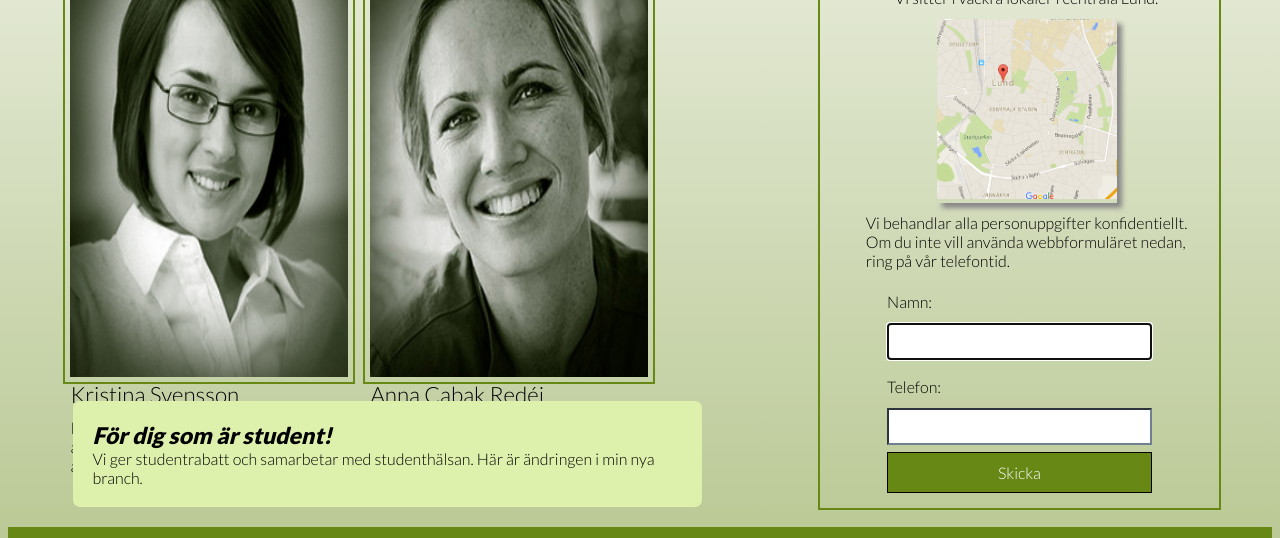
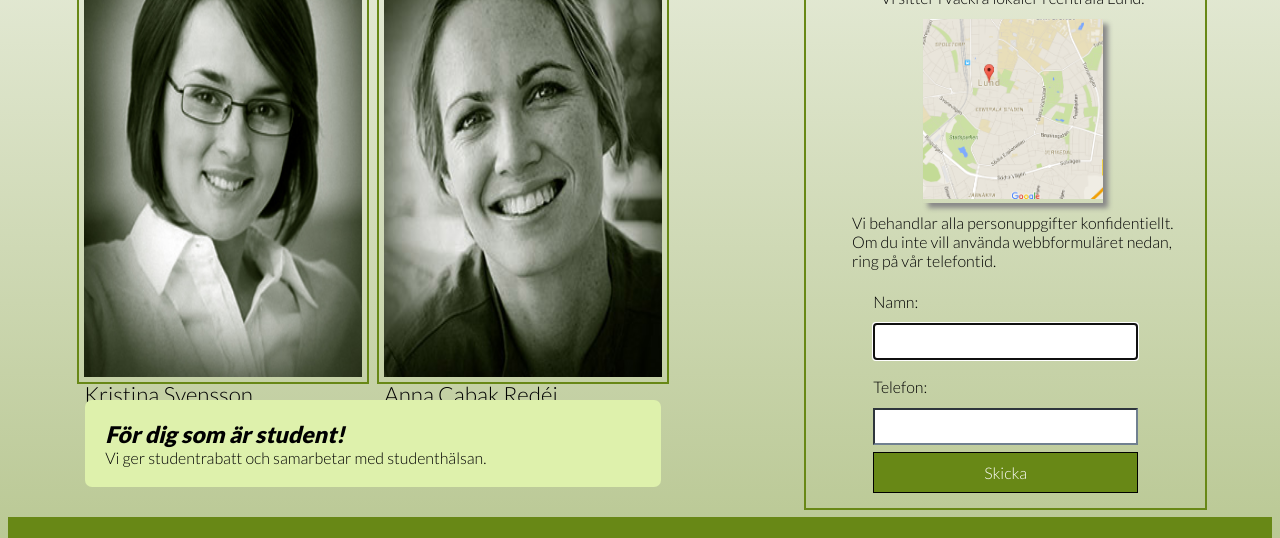
Before and after one commit to Majalindn/MWD15, a website: page app/index.html in a window 1280 px wide. Shown: the part 414-952 px from the top of the page. Drawn offline with Linux system fonts and the light colour scheme.

Commit message:
reversing from test

```diff
--- a/app/index.html
+++ b/app/index.html
@@ -70,7 +70,7 @@
 <!--student discount-->
 
 <article class="student">
-   <h2 class="student_text">För dig som är student!</h2><p>Vi ger studentrabatt och samarbetar med studenthälsan. Här är ändringen i min nya branch.</p>
+   <h2 class="student_text">För dig som är student!</h2><p>Vi ger studentrabatt och samarbetar med studenthälsan.</p>
     </article>
 </div>
 
```
